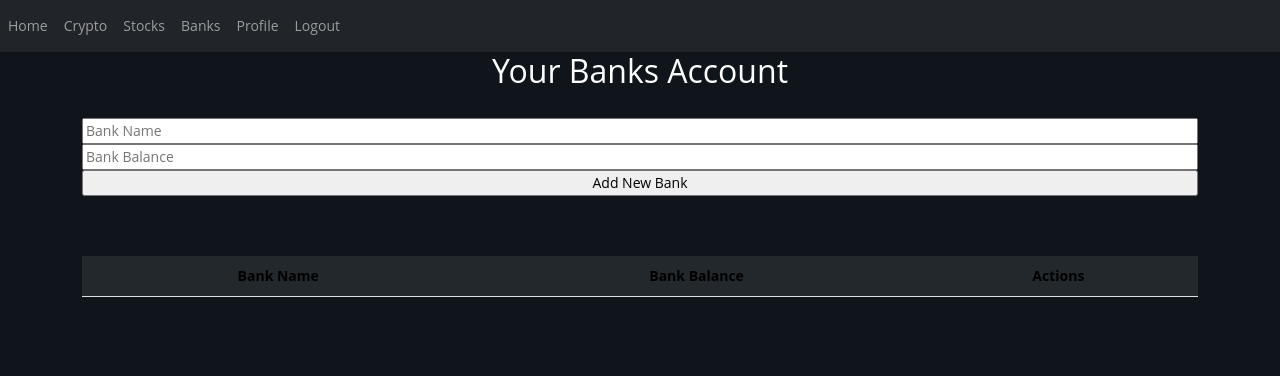
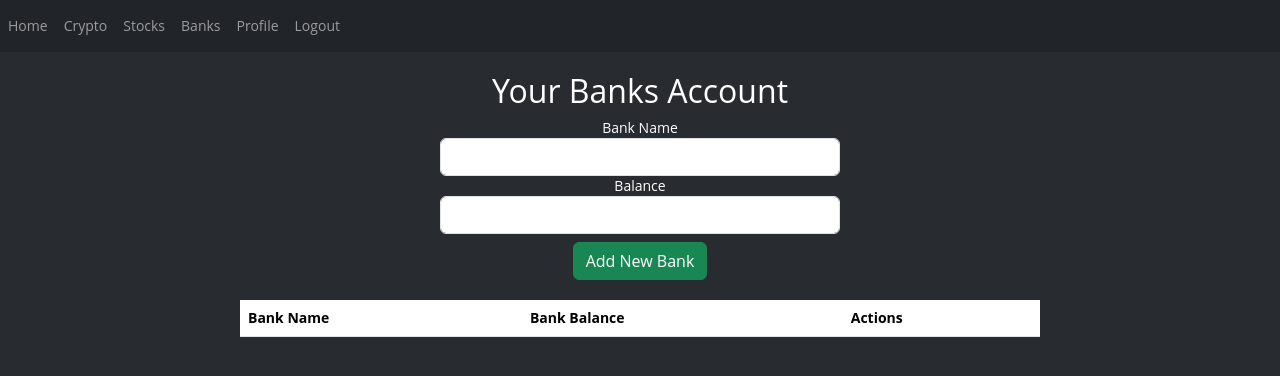
Before and after one commit to devve2kccc/BudgetManager, a Flask app: page /banks in a window 1280 px wide. Shown: the top 376 px of the page. Run offline with Flask 3, Linux system fonts and the light colour scheme; a user stored in the database is signed in; lists and menus that the app fills with data are empty; some libraries are stand-ins or nearby versions.

Commit message:
Design improvements. DB Updated. New rules

```diff
--- a/website/auth.py
+++ b/website/auth.py
@@ -1,4 +1,4 @@
-from flask import Blueprint, render_template, request, flash, redirect, url_for
+from flask import Blueprint, render_template, request, flash, redirect, url_for, make_response
 import flask
 from .models import User
 from werkzeug.security import generate_password_hash, check_password_hash
@@ -81,4 +81,5 @@ def sign_up():
             flash('Account Created!', category='success')
             return redirect(url_for('views.home'))
 
+
     return render_template("sign_up.html", user=current_user)
--- /dev/null
+++ b/website/static/css/bank.css
@@ -0,0 +1,45 @@
+html body {
+  background-color: #282b30;
+  font-family: "Open Sans", sans-serif;
+  font-size: 14px;
+  line-height: 1.42857143;
+  color: #ffffff;
+  margin: 0;
+  padding: 0;
+  height: 100%;
+}
+
+.container {
+  margin: 20px auto;
+}
+
+form {
+  max-width: 400px;
+  margin: 0 auto;
+}
+
+table {
+  margin: 0 auto;
+  max-width: 800px;
+  background-color: #ffffff;
+  border-radius: 10px;
+  border-color: #282b30;
+}
+
+table thead th {
+  background-color: #282b30;
+  color: #000000;
+}
+
+table tbody td {
+  background-color: #ffffff;
+  color: #282b30;
+}
+
+table tbody tr:nth-child(even) td {
+  background-color: #ffffff;
+}
+
+table tbody tr:hover td {
+  background-color: #ffffff;
+}
--- a/website/static/css/style.css
+++ b/website/static/css/style.css
@@ -1,5 +1,5 @@
 body {
-  background-color: #0f151a;
+  background-color: #282b30;
   font-family: "Open Sans", sans-serif;
   font-size: 14px;
   line-height: 1.42857143;
@@ -129,24 +161,39 @@ form {
   background-color: #0069d9;
 }
 
-.table {
-  border-radius: 5px;
-  background-color: #000000;
-  color: #ffffff;
+.container-table {
+  margin-left: 20px;
+  max-width: 800px;
 }
 
-.table th {
-  background-color: #23282c;
+.table {
+  width: 100%;
+  border-collapse: collapse;
+  border-radius: 5px;
+  overflow: hidden;
+  box-shadow: 0 0 10px rgba(0, 0, 0, 0.1);
+  background-color: #ffffff;
+  color: #000000;
 }
 
 .table th,
 .table td {
-  padding: 10px;
-  text-align: center;
+  padding: 12px 15px;
+  text-align: left;
+}
+
+.table th {
+  background-color: #f5f5f5;
+  font-weight: bold;
+  text-transform: uppercase;
+}
+
+.table tbody tr {
+  border-bottom: 1px solid #e0e0e0;
 }
 
 .table-striped tbody tr:nth-of-type(odd) {
-  background-color: rgb(255, 255, 255);
+  background-color: #f9f9f9;
 }
 
 .expense {
--- a/website/static/index.js
+++ b/website/static/index.js
@@ -25,7 +25,6 @@ window.onclick = function (event) {
   }
 };
 
-
 // Get the income modal
 var inmodal = document.getElementById("addincomemodal");
 var inbtn = document.getElementById("addincome-btn");
@@ -44,7 +43,6 @@ window.onclick = function (event) {
     inmodal.style.display = "none";
   }
 };
-
 
 
 document.getElementById('filter-button').addEventListener('click', function() {
--- a/website/templates/banks.html
+++ b/website/templates/banks.html
@@ -1,15 +1,29 @@
-{% extends "base.html" %} {% block title %} Banks {% endblock %} {% block content %}
+{% extends "base.html" %}
+{% block stylesheets %}
+<link rel="stylesheet" href="{{ url_for('static', filename='css/bank.css') }}">
+<link rel="preconnect" href="https://fonts.googleapis.com">
+<link rel="preconnect" href="https://fonts.gstatic.com" crossorigin>
+<link href="https://fonts.googleapis.com/css2?family=Lato:wght@300&display=swap" rel="stylesheet">
+{% endblock %}
+{% block title %} Banks {% endblock %}
+{% block content %}
+<div class="container">
+  <h2 class="text-center">Your Banks Account</h2>
 
-<h2 align="center">Your Banks Account</h2>
-<br />
-<form action="/banks" method="POST" align="center">
-  <input type="text" name="bankName" placeholder="Bank Name" />
-  <input type="text" name="bankBalance" placeholder="Bank Balance" />
-  <input type="submit" value="Add New Bank" />
+  <form action="/banks" method="POST" class="text-center">
+    <div class="form-group">
+      <label for="bankName">Bank Name</label>
+      <input type="text" class="form-control" name="bankName" id="bankName">
+    </div>
+    <div class="form-group">
+      <label for="bankBalance">Balance</label>
+      <input type="text" class="form-control" name="bankBalance" id="bankBalance">
+    </div>
+    <button type="submit" class="btn btn-success mt-2">Add New Bank</button>
   </form>
-<br />
-<br />
-<br />
+
+  <br>
+
   <table class="table table-striped table-hover">
     <thead>
       <tr>
@@ -26,12 +40,12 @@
         <td>
           <a href="/banks/{{ bank.id }}" class="btn btn-primary">Edit</a>
           <form action="/banks/{{ bank.id }}" method="POST" style="display:inline-block">
-          <input type="submit" value="Delete" class="btn btn-danger" />
+            <input type="submit" value="Delete" class="btn btn-danger">
           </form>
         </td>
       </tr>
       {% endfor %}
     </tbody>
   </table>
-
+</div>
 {% endblock %}
--- a/website/templates/base.html
+++ b/website/templates/base.html
@@ -4,17 +4,19 @@
 <head>
   <meta charset="utf-8" />
   <meta name="viewport" content="width=device-width, initial-scale=1" />
+  <title>{% block title %}Home{% endblock %}</title>
   <link href="https://cdn.jsdelivr.net/npm/bootstrap@5.3.0-alpha3/dist/css/bootstrap.min.css" rel="stylesheet"
     integrity="sha384-KK94CHFLLe+nY2dmCWGMq91rCGa5gtU4mk92HdvYe+M/SXH301p5ILy+dN9+nJOZ" crossorigin="anonymous">
+  <link rel="stylesheet" href="https://stackpath.bootstrapcdn.com/font-awesome/4.7.0/css/font-awesome.min.css"
+    crossorigin="anonymous" />
+  <script src="https://code.jquery.com/jquery-3.7.0.js" integrity="sha256-JlqSTELeR4TLqP0OG9dxM7yDPqX1ox/HfgiSLBj8+kM="
+    crossorigin="anonymous"></script>
   <script src="https://cdn.jsdelivr.net/npm/bootstrap@5.3.0-alpha3/dist/js/bootstrap.bundle.min.js"
     integrity="sha384-ENjdO4Dr2bkBIFxQpeoTz1HIcje39Wm4jDKdf19U8gI4ddQ3GYNS7NTKfAdVQSZe"
     crossorigin="anonymous"></script>
-  <script src="https://code.jquery.com/jquery-3.7.0.js" integrity="sha256-JlqSTELeR4TLqP0OG9dxM7yDPqX1ox/HfgiSLBj8+kM="
-    crossorigin="anonymous"></script>
-  <title>{% block title %}Home{% endblock %}</title>
-  <link rel="stylesheet" href="https://stackpath.bootstrapcdn.com/font-awesome/4.7.0/css/font-awesome.min.css"
-    crossorigin="anonymous" />
+  {% block stylesheets %}
   <link rel="stylesheet" href="{{ url_for('static', filename='css/style.css')}}">
+  {% endblock %}
 </head>
 
 <body>
@@ -62,16 +64,6 @@
   {% endwith %}
 
   <div class="container">{% block content %} {% endblock %}</div>
-  <script src="https://code.jquery.com/jquery-3.2.1.slim.min.js"
-    integrity="sha384-KJ3o2DKtIkvYIK3UENzmM7KCkRr/rE9/Qpg6aAZGJwFDMVNA/GpGFF93hXpG5KkN"
-    crossorigin="anonymous"></script>
-  <script src="https://cdnjs.cloudflare.com/ajax/libs/popper.js/1.12.9/umd/popper.min.js"
-    integrity="sha384-ApNbgh9B+Y1QKtv3Rn7W3mgPxhU9K/ScQsAP7hUibX39j7fakFPskvXusvfa0b4Q"
-    crossorigin="anonymous"></script>
-  <script src="https://maxcdn.bootstrapcdn.com/bootstrap/4.0.0/js/bootstrap.min.js"
-    integrity="sha384-JZR6Spejh4U02d8jOt6vLEHfe/JQGiRRSQQxSfFWpi1MquVdAyjUar5+76PVCmYl"
-    crossorigin="anonymous"></script>
-
   <script type="text/javascript" src="{{ url_for('static', filename='index.js') }}"></script>
 </body>
 
--- a/website/views.py
+++ b/website/views.py
@@ -1,4 +1,4 @@
-from flask import Blueprint, jsonify, render_template, request, flash, jsonify, redirect, url_for
+from flask import Blueprint, jsonify, render_template, request, flash, jsonify, redirect, url_for, make_response
 from flask_login import login_required, current_user
 from .models import Main, Bank
 from . import db
@@ -57,10 +57,15 @@ def home():
             bank_id=selected_bank.id if selected_bank else None
         )
 
-        if payment_method == 'bank' and bank_id:
+        if payment_method == 'bank' and bank_id and transaction_type == 'Expense':
             selected_bank = Bank.query.get(bank_id)
             if selected_bank:
                 selected_bank.ammout -= float(amount)
+                db.session.commit()
+        elif payment_method == 'bank' and bank_id and transaction_type == 'Income':
+            selected_bank = Bank.query.get(bank_id)
+            if selected_bank:
+                selected_bank.ammout += float(amount)
                 db.session.commit()
 
         db.session.add(new_add)
@@ -71,6 +76,7 @@ def home():
         elif transaction_type == 'Income':
             flash('Income added successfully!', category='success')
 
+
     # Get all transactions for the current user (initial view)
     transactions = Main.query.filter_by(user_id=current_user.id).all()
     total_expenses = sum(transaction.amount for transaction in transactions if transaction.transaction_type == 'Expense')
@@ -79,6 +85,7 @@ def home():
 
 
     return render_template("home.html", user=current_user, transactions=transactions, total_expenses=total_expenses, total_income=total_income, banks=banks)
+
 
 @views.route('/filter', methods=['POST'])
 @login_required
```
Also changed, not shown: other parts of website/static/css/style.css (+32 -0 lines), website/models.py (+8 -4 lines), website/static/css/auth.css (added, +54 -0 lines), website/static/css/profile.css (added, +23 -0 lines), website/templates/home.html (+19 -2 lines), website/templates/login.html (+10 -5 lines), website/templates/profile.html (+10 -18 lines), website/templates/sign_up.html (+14 -32 lines), instance/database.db, website/templates/test.html (deleted). Lines whose indentation alone changed are shown as unchanged.
